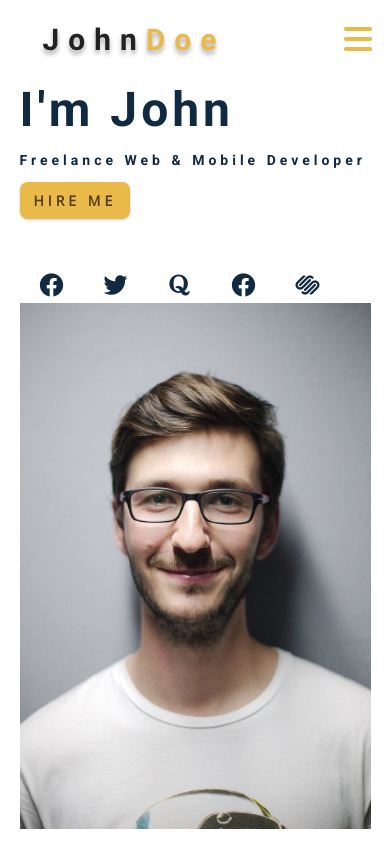
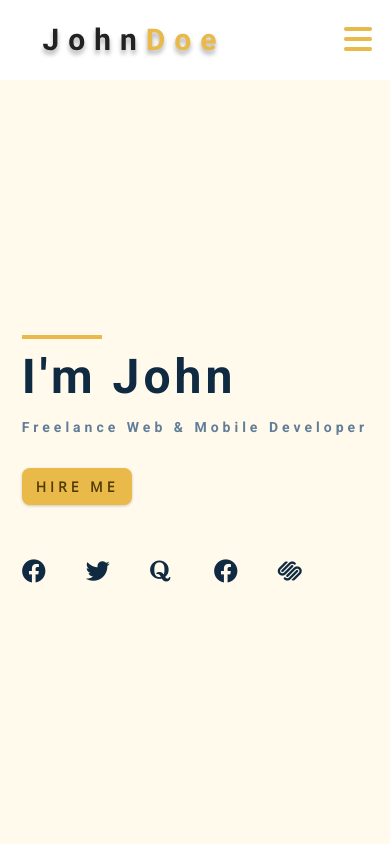
Before and after one commit to smajaas/CSS-Portfolio-Proj, a plain HTML site: page index.html in a window 390 px wide. Drawn offline with nearby package versions, Linux system fonts and the light colour scheme.

Commit message:
hero css small screen

```diff
--- a/css/styles.css
+++ b/css/styles.css
@@ -165,6 +165,14 @@ p {
   }
 }
 /* added during recording */
+.underline {
+  width: 5rem;
+  height: 0.25rem;
+  margin-bottom: 1.25rem;
+  background: var(--clr-primary-5);
+  margin-left: auto;
+  margin-right: auto;
+}
 
 /*
 ===============
@@ -330,7 +338,35 @@ Hero
 */
 
 /* underline added to globals */
+.hero .underline {
+  margin-bottom: 0.5rem;
+  margin-left: 0;
+}
 
+.hero-img {
+  display: none;
+}
+
+.hero {
+  background: var(--clr-primary-10);
+}
+
+.hero-center {
+  min-height: calc(100vh - 5rem);
+  display: grid;
+  place-items: center;
+}
+
+.hero-info h4 {
+  color: var(--clr-grey-5);
+}
+.hero-icons {
+  justify-items: start;
+}
+
+.hero-btn {
+  margin-top: 1.25rem;
+}
 /*
 ===============
 About
--- a/index.html
+++ b/index.html
@@ -102,7 +102,7 @@
           <h4>freelance web & mobile developer</h4>
           <a href="contact.html" class="btn hero-btn">hire me</a>
           <!-- social icons -->
-          <ul class="social-icons hero-icon">
+          <ul class="social-icons hero-icons">
             <li>
               <a href="https://www.facebook.com" class="social-icon">
                 <i class="fab fa-facebook"></i>
```
